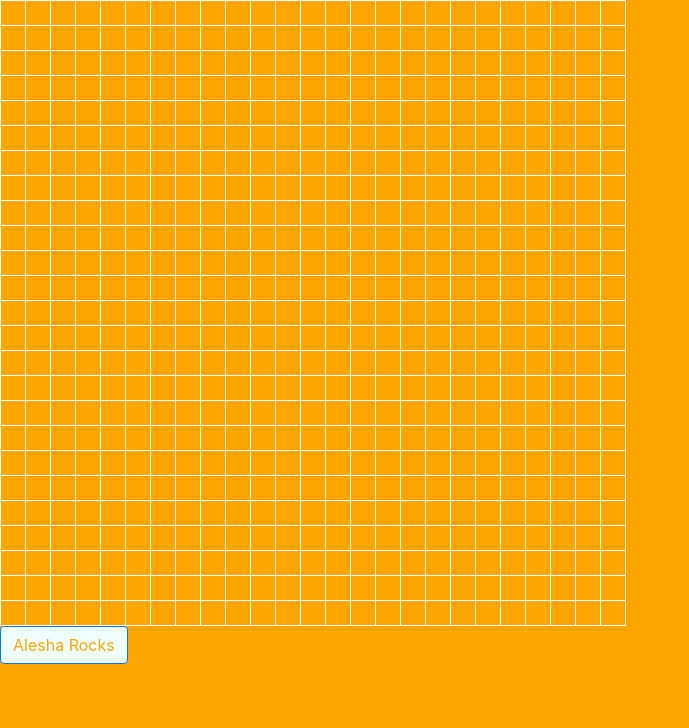
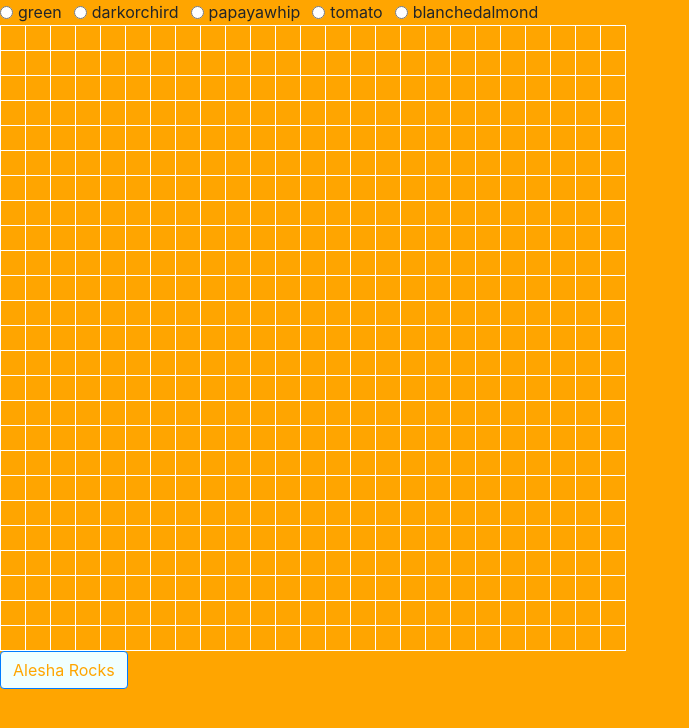
Before and after one commit to aleshakay/pixilart, a website built with webpack: page src/index.html in a window 1280 px wide. Shown: the whole page, without its empty margins (0-689 px from the left). Built offline with nearby package versions, Linux system fonts and the light colour scheme.

Commit message:
added radio boxes

```diff
--- a/src/index.html
+++ b/src/index.html
@@ -7,6 +7,7 @@
   <title>Pixel</title>
 </head>
 <body>
+  <div id="color-picker"></div>
   <div id="grid"></div>
   <button id="test" class="btn btn-primary">Alesha Rocks</button>
 </body>
--- /dev/null
+++ b/src/javascripts/components/paintbrush/paintbrush.js
@@ -0,0 +1,16 @@
+import utilities from '../../helpers/utilities';
+
+const colors = ['green', 'darkorchird', 'papayawhip', 'tomato', 'blanchedalmond'];
+const printColorPicker = () => {
+  let domString = '';
+  for (let i = 0; i < colors.length; i += 1) {
+    const color = colors[i];
+    domString += `<div class="form-check form-check-inline">
+  <input name="color" class="form-check-input color-choice" type="radio" id="${color}inlineCheckbox1" value="${color}">
+  <label class="form-check-label" for="${color}inlineCheckbox1">${color}</label>
+ </div>`;
+    utilities.printToDom('color-picker', domString);
+  }
+};
+
+export default { printColorPicker };
--- a/src/javascripts/main.js
+++ b/src/javascripts/main.js
@@ -1,9 +1,11 @@
 import 'bootstrap';
 import '../styles/main.scss';
 import grid from './components/grid/grid';
+import paintbrush from './components/paintbrush/paintbrush';
 
 const init = () => {
   grid.makeGrid();
+  paintbrush.printColorPicker();
 };
 
 init();
```
Also changed, not shown: src/javascripts/components/paintbrush/paintbrush.scss (added).
